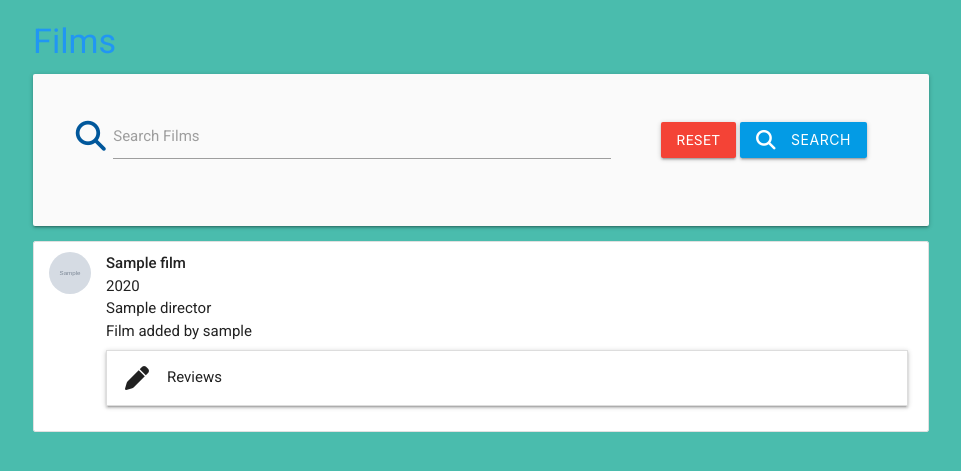
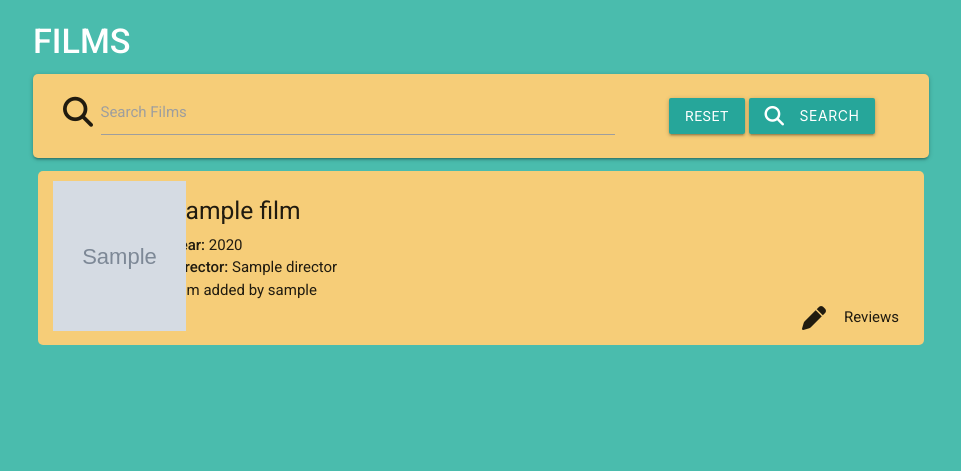
Before and after one commit to samlarby/film_reviewer, a Flask app: page / in a window 1280 px wide. Shown: the part 64-535 px from the top of the page, without its empty margins (159-1120 px from the left). Run offline with Flask 3, Linux system fonts and the light colour scheme; grey boxes marked "Sample" are stand-in pictures; a database or web service that is not in the repository returns one stand-in record (values such as "Sample title"); some libraries are stand-ins or nearby versions.

Commit message:
add styling to films section in films.html

```diff
--- a/static/css/style.css
+++ b/static/css/style.css
@@ -59,3 +59,59 @@ nav {
 .home-button a {
     background-color: #e17b5e;
 }
+
+/* films.html styling */
+
+
+.films-title {
+    font-weight: 500;
+    text-transform: uppercase;
+}
+
+#search-bar-container {
+    padding: 0;
+    margin: 0;
+    background-color: #f6cd78;
+    border-radius: 5px;
+}
+
+#search-bar-container .row {
+    margin: 0;
+}
+
+#film {
+    min-height: 84px;
+    padding-left: 133px;
+    position: relative;
+    background-color: #f6cd78;
+    margin: 5px;
+    border: none;
+    border-radius: 5px;
+}
+
+.collection {
+    border: none;
+}
+
+#film-image {
+    position: absolute;
+    height: 150px;
+    width: 15%;
+    overflow: hidden;
+    left: 15px;
+    display: inline-block;
+    vertical-align: middle;
+}
+
+#review-dropdown {
+    border: none;
+    background-color: #f6cd78;
+    justify-content: end;
+    padding: 5px;
+}
+
+#review-dropdown-container {
+    border: none;
+    margin: 0;
+    box-shadow: none;
+}
--- a/templates/films.html
+++ b/templates/films.html
@@ -1,17 +1,17 @@
 {% extends "base.html" %}
 {% block content %}
-<h4 class="blue-text">Films</h4>
-      <div class="row card-panel grey lighten-5">
+<h4 class="white-text films-title">Films</h4>
+      <div class="row card-panel" id="search-bar-container">
         <form action="{{ url_for('search') }}" method="post" class="col s12">
             <div class="row valign-wrapper center-align">
                 <div class="input-field col s12 m8">
-                    <i class="fas fa-search prefix light-blue-text text-darken-4"></i>
+                    <i class="fas fa-search prefix"></i>
                     <input type="text" name="query" id="query" minlength="1" class="validate" required>
                     <label for="query">Search Films</label>
                 </div>
                 <div class="col s12 m4">
-                    <a href="{{ url_for('films') }}" class="red btn text-shadow">Reset</a>
-                    <button type="submit" class="light-blue darken-1 btn text-shadow">
+                    <a href="{{ url_for('films') }}" class="btn text-shadow">Reset</a>
+                    <button type="submit" class=" btn text-shadow">
                         <i class="fas fa-search left"></i> Search
                     </button>
                 </div>
@@ -21,21 +21,20 @@
     {% if films|length > 0 %}
     <ul class="collection">
       {% for film in films %}
-        <li class="collection-item avatar">
-          <img src="{{ film.film_image }}"  class="circle responsive-img">
-          <strong>{{ film.film_name }}</strong>
-          <p> {{ film.release_year }} </p>
-          <p> {{ film.director }} </p>
+        <li class="collection-item avatar" id="film">
+          <img src="{{ film.film_image }}"  class="responsive-img" id="film-image">
+          <h5>{{ film.film_name }}</h5>
+          <p><strong>Year: </strong>{{ film.release_year }}</p>
+          <p><strong>Director: </strong>{{ film.director }}</p>
           <p>Film added by {{ film.username }}</p>
           {% if film.username == session.user %}
           <a href="{{ url_for('edit_film', film_id=film._id) }}" class="waves-effect waves-light btn-small">Edit</a>
           <a href="{{ url_for('delete_film', film_id=film._id) }}" class="waves-effect waves-light btn-small red">Delete</a>
           {% endif %}
-          <ul class="collapsible col-s8">
+          <ul class="collapsible" id="review-dropdown-container">
             <li>
-              <div class="collapsible-header"><i class="fa-solid fa-pen"></i>Reviews</div>
+              <div class="collapsible-header" id="review-dropdown"><i class="fa-solid fa-pen"></i>Reviews</div>
               <div class="collapsible-body row">
-                <h2>Reviews</h2>
                   <ul>
                       {% for review in film.reviews %}
                           <li><strong>{{ review.username }}:</strong> {{ review.text }}</li>
```
